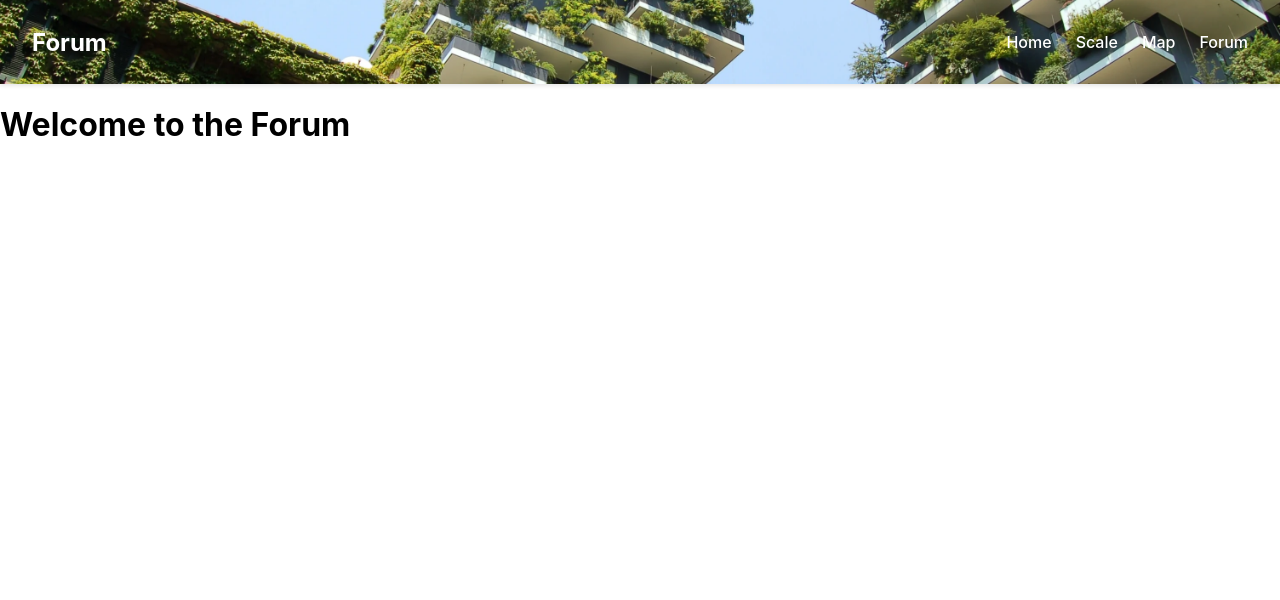
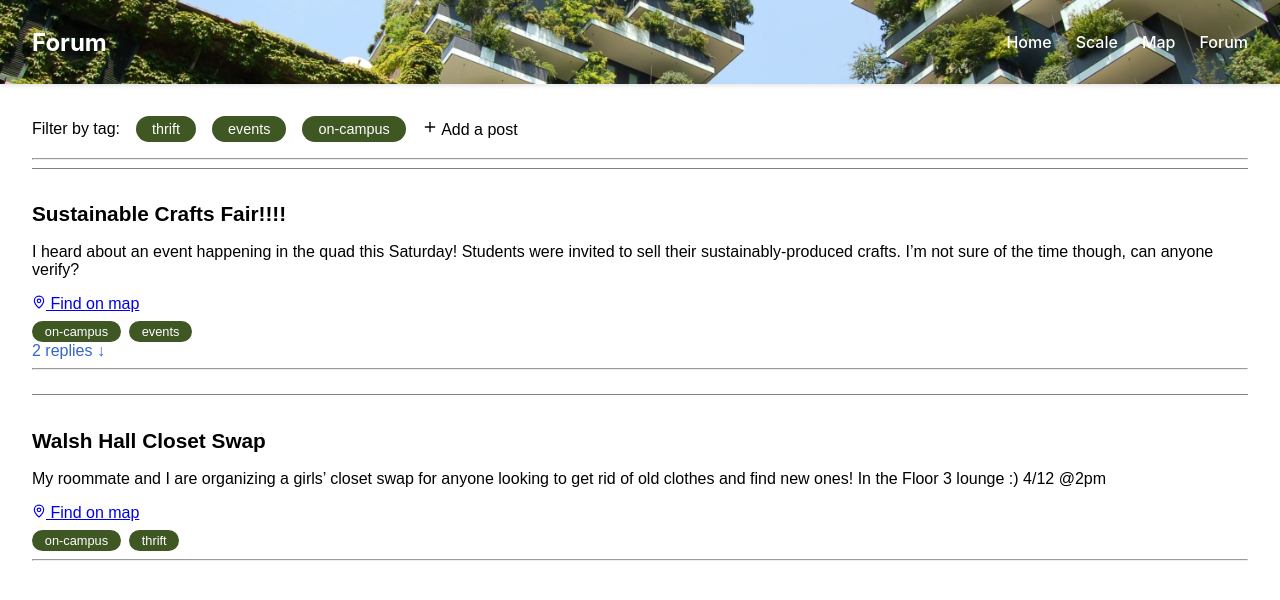
Before and after one commit to jasroopdhingra/EcoHub, a React (Create React App) app in the folder ecohub/: page /forum in a window 1280 px wide. Shown: the top 600 px of the page. Built offline with nearby package versions, Linux system fonts and the light colour scheme.

Commit message:
edited forum.jsx and created Forum.module.css

```diff
--- a/ecohub/package.json
+++ b/ecohub/package.json
@@ -7,10 +7,11 @@
     "@testing-library/jest-dom": "^6.6.3",
     "@testing-library/react": "^16.3.0",
     "@testing-library/user-event": "^13.5.0",
+    "lucide-react": "^0.487.0",
     "react": "^19.1.0",
     "react-dom": "^19.1.0",
-    "react-router-dom": "^7.5.0",
-    "react-scripts": "5.0.1",
+    "react-router-dom": "^6.3.0",
+    "react-scripts": "^3.0.1",
     "web-vitals": "^2.1.4"
   },
   "scripts": {
--- a/ecohub/src/pages/Forum.jsx
+++ b/ecohub/src/pages/Forum.jsx
@@ -1,13 +1,77 @@
 import React from 'react';
+import { Plus, MapPin } from 'lucide-react';
+import styles from '../styles/Forum.module.css';
 import Navbar from "./Navbar.jsx";
 
-function Forum() {
-    return (
-    <div>
-        <Navbar />
-        <h1>Welcome to the Forum</h1>
-    </div>
-    );
-}
+
+
+
+const Forum = () => {
+  const posts = [
+    {
+      title: 'Sustainable Crafts Fair!!!!',
+      description:
+        'I heard about an event happening in the quad this Saturday! Students were invited to sell their sustainably-produced crafts. I’m not sure of the time though, can anyone verify?',
+      tags: ['on-campus', 'events'],
+      replies: 2,
+    },
+    {
+      title: 'Walsh Hall Closet Swap',
+      description:
+        'My roommate and I are organizing a girls’ closet swap for anyone looking to get rid of old clothes and find new ones! In the Floor 3 lounge :) 4/12 @2pm',
+      tags: ['on-campus', 'thrift'],
+      replies: 0,
+    },
+  ];
+
+  return (
+    <>
+    <Navbar />
+     {/* <div className={styles.heroSection}>
+        <h1 className={styles.heroTitle}>The Forum</h1>
+        <p className={styles.heroSubtitle}>Got something to share?</p>
+      </div>*/}
+
+      <div className={styles.forumPage}>
+        <div className={styles.filterBar}>
+          <span>Filter by tag:</span>
+          <span className={styles.filterButton}>thrift</span>
+          <span className={styles.filterButton}>events</span>
+          <span className={styles.filterButton}>on-campus</span>
+          <div className={styles.addPost}>
+            <Plus size={16} /> Add a post
+          </div>
+        </div>
+
+        <hr className={styles.divider} />
+
+        {posts.map((post, index) => (
+          <div key={index} className={styles.postCard}>
+            <h2 className={styles.postTitle}>{post.title}</h2>
+            <p>{post.description}</p>
+            <div className={styles.postFooter}>
+              <a href="#" className={styles.link}>
+                <MapPin size={14} /> Find on map
+              </a>
+              <div className={styles.postTags}>
+                {post.tags.map((tag, i) => (
+                  <span key={i} className={styles.tag}>
+                    {tag}
+                  </span>
+                ))}
+              </div>
+              {post.replies > 0 && (
+                <a href="#" className={styles.replyLink}>
+                  {post.replies} replies ↓
+                </a>
+              )}
+            </div>
+            <hr className={styles.divider} />
+          </div>
+        ))}
+      </div>
+    </>
+  );
+};
 
 export default Forum;
--- /dev/null
+++ b/ecohub/src/styles/Forum.module.css
@@ -0,0 +1,72 @@
+.heroSection {
+    background-image: url('../assets/green-buildings.jpeg');
+    background-size: cover;
+    background-position: center;
+    height: 300px;
+    color: white;
+    display: flex;
+    flex-direction: column;
+    justify-content: center;
+    padding-left: 2rem;
+  }
+
+  .heroTitle {
+    font-size: 3rem;
+    font-weight: bold;
+    margin: 0;
+  }
+
+  .heroSubtitle {
+    font-size: 1.5rem;
+  }
+
+  .forumPage {
+    padding: 1rem 2rem;
+    font-family: sans-serif;
+  }
+
+  .filterBar {
+    display: flex;
+    align-items: center;
+    gap: 1rem;
+    margin: 1rem 0;
+  }
+
+  .filterButton {
+    background-color: #3e5723;
+    color: white;
+    border-radius: 999px;
+    padding: 0.3rem 1rem;
+    border: none;
+    font-size: 0.9rem;
+  }
+
+  .postCard {
+    border-top: 1px solid gray;
+    padding: 1rem 0;
+  }
+
+  .postTitle {
+    font-size: 1.3rem;
+    font-weight: bold;
+  }
+
+  .postTags {
+    display: flex;
+    gap: 0.5rem;
+    margin-top: 0.5rem;
+  }
+
+  .tag {
+    background-color: #3e5723;
+    color: white;
+    padding: 0.2rem 0.8rem;
+    border-radius: 999px;
+    font-size: 0.8rem;
+  }
+
+  .replyLink {
+    color: #3266cc;
+    cursor: pointer;
+    text-decoration: none;
+  }
```
Also changed, not shown: 1 other file (tests, documents, lock files or other folders).
